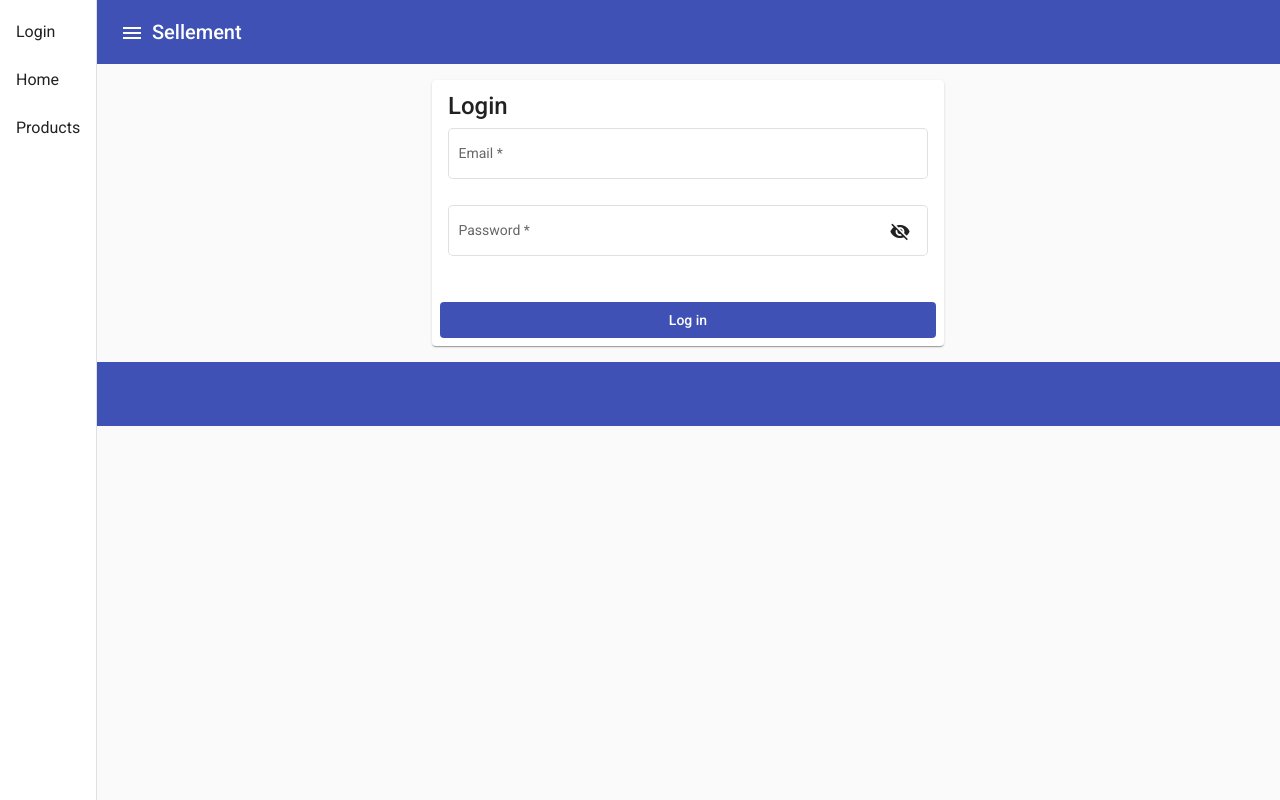
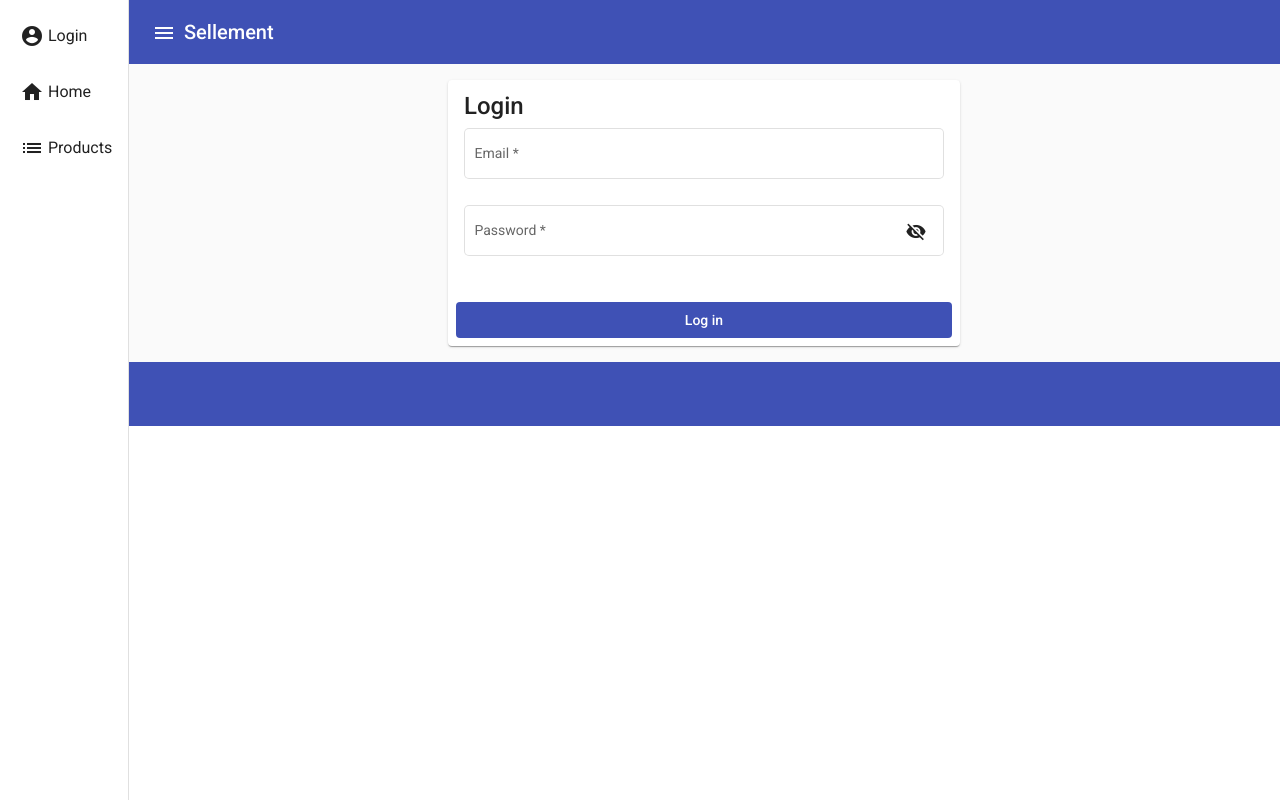
Before and after one commit to Crexzyz/sellement-frontend, an Angular app: page /login in a window 1280 px wide. Built offline with nearby package versions, Linux system fonts and the light colour scheme.

Commit message:
Update main components
Cleaned some HTML in the content section
Added icons to the sidenav

```diff
--- a/src/app/app.component.html
+++ b/src/app/app.component.html
@@ -1,11 +1,19 @@
-<main>
-    <mat-sidenav-container fullscreen>
+<mat-sidenav-container>
     <mat-sidenav #sidenav (click)="sidenav.toggle()" [mode]="mobileQuery.matches ? 'push' : 'side'"
                     [fixedInViewport]="true" [opened]="!mobileQuery.matches">
         <mat-nav-list>
-                <a mat-list-item routerLink="/login">Login</a>
-                <a mat-list-item routerLink="/">Home</a>
-                <a mat-list-item routerLink="/products">Products</a>
+            <a mat-list-item routerLink="/login">
+                <mat-icon mat-list-icon>account_circle</mat-icon>
+                Login
+            </a>
+            <a mat-list-item routerLink="/">
+                <mat-icon mat-list-icon>home</mat-icon>
+                Home
+            </a>
+            <a mat-list-item routerLink="/products">
+                <mat-icon mat-list-icon>list</mat-icon>
+                Products
+            </a>
         </mat-nav-list>
     </mat-sidenav>
     <mat-sidenav-content>
@@ -17,12 +25,11 @@
                 <h1>Sellement</h1>
             </mat-toolbar>
         </header>
-            <div id="content">
+        <main id="content">
             <router-outlet></router-outlet>
-            </div>
+        </main>
         <footer>
             <mat-toolbar color="primary"></mat-toolbar>
         </footer>
     </mat-sidenav-content>
 </mat-sidenav-container>
-</main>
--- a/src/app/app.component.scss
+++ b/src/app/app.component.scss
@@ -1,9 +1,5 @@
 #content {
     padding: 1rem;
-}
-
-#content * {
-    width: fit-content;
 }
 
 #navbar {
```
Lines whose indentation alone changed are shown as unchanged.
